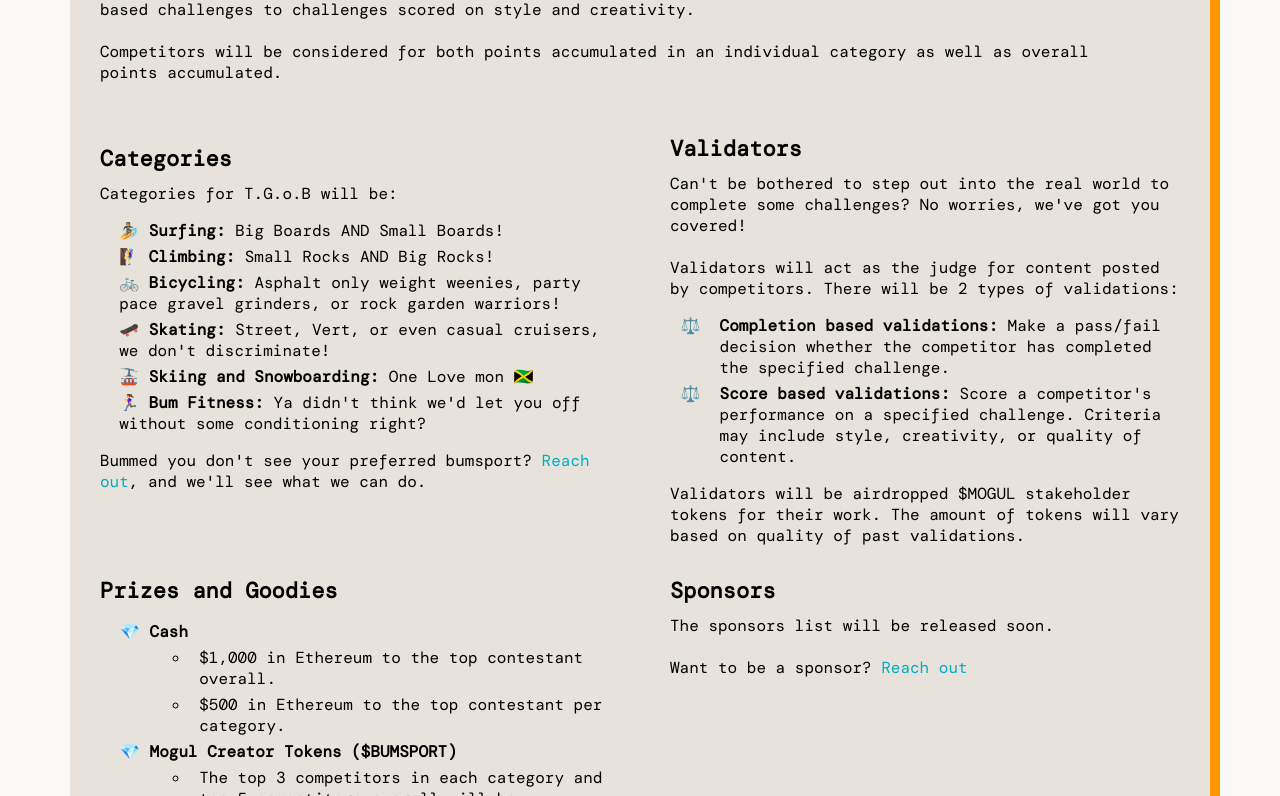
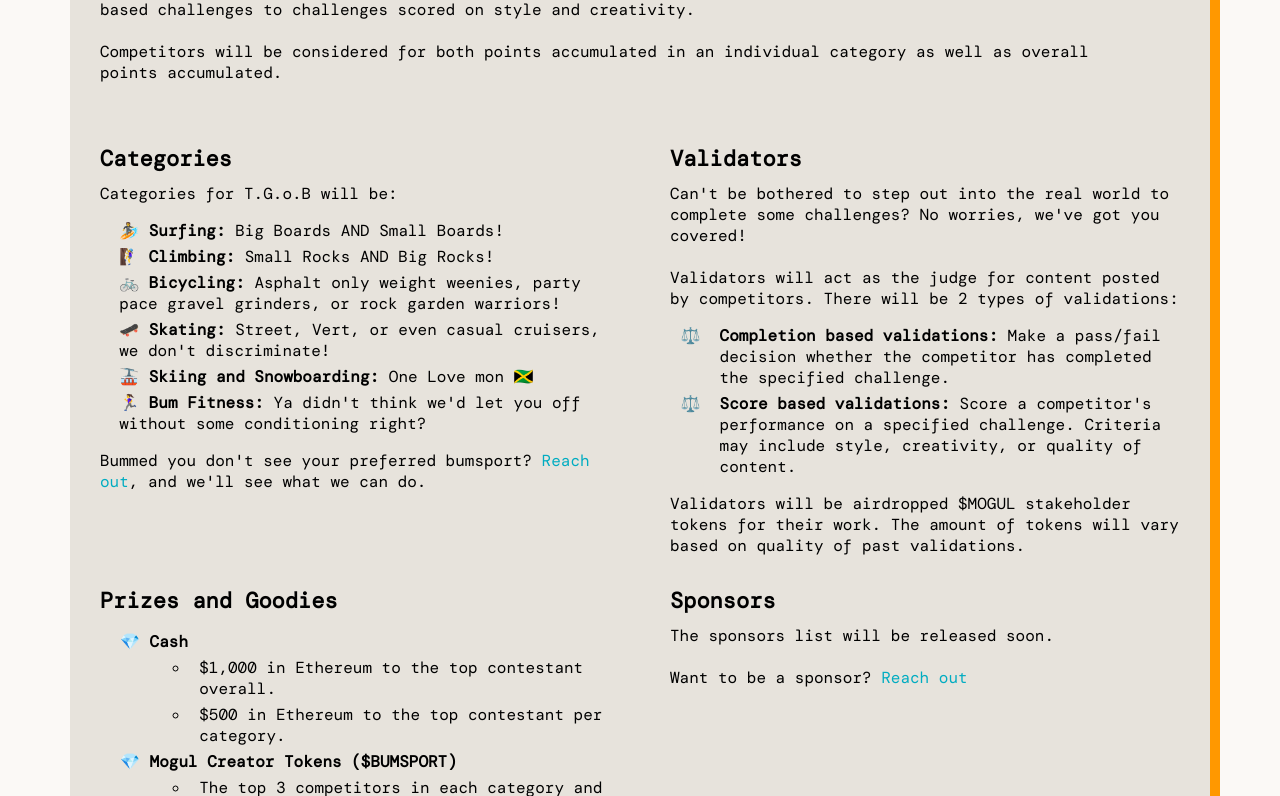
Before and after one commit to mogul-run/mogul, a React (Create React App) app in the folder frontend/: page /#/tgob in a window 1280 px wide. Shown: the part 484-1280 px from the top of the page. Built offline with nearby package versions, Linux system fonts and the light colour scheme.

Commit message:
fix tgob alignment

```diff
--- a/frontend/src/pages/TGOB.css
+++ b/frontend/src/pages/TGOB.css
@@ -103,7 +103,7 @@
     display: flex;
     flex-direction: row;
     /* justify-content: space-evenly; */
-    align-items: space-evenly;
+    align-items: baseline;
 }
 
 .desc-wrapper {
```
